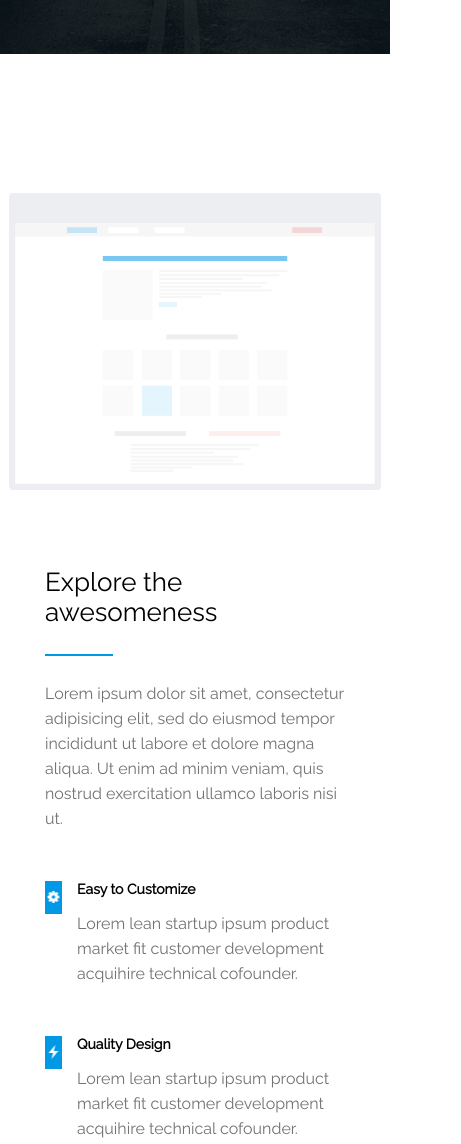
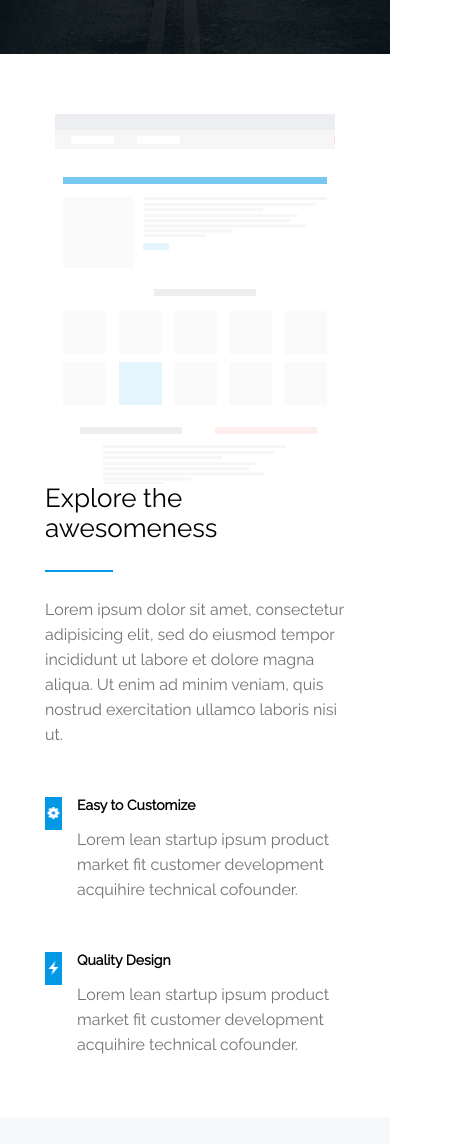
Before and after one commit to evgenborod496/landx, a plain HTML site: page index.html in a window 390 px wide. Shown: the part 674-1818 px from the top of the page, 461 px wide, since content can reach past the window. Drawn offline with Linux system fonts and the light colour scheme.

Commit message:
fix: - adaptivity is update

```diff
--- a/css/media.css
+++ b/css/media.css
@@ -140,7 +140,8 @@
   }
 
   .awesomeness__img {
-    background-size: 90%;
+    height: 330px;
+    width: 350px;
   }
 
   .container__awesomeness {
@@ -159,7 +160,8 @@
   }
 
   .awesomeness__img {
-    background-size: 70%;
+    height: 340px;
+    width: 280px;
   }
 
   .solution-info__title {
--- a/index.html
+++ b/index.html
@@ -108,7 +108,10 @@
               </div>
             </div>
           </div>
-          <div class="awesomeness__img"></div>
+          <div class="container">
+            <div class="awesomeness__img"></div>
+          </div>
+
         </div>
       </div>
     </div>
```
